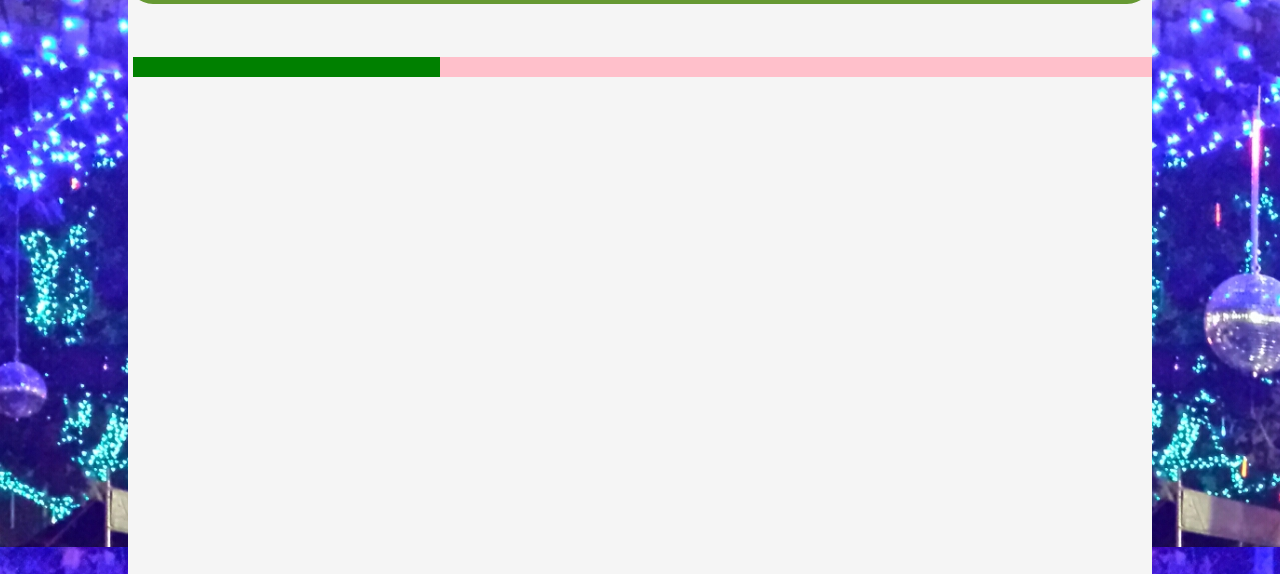
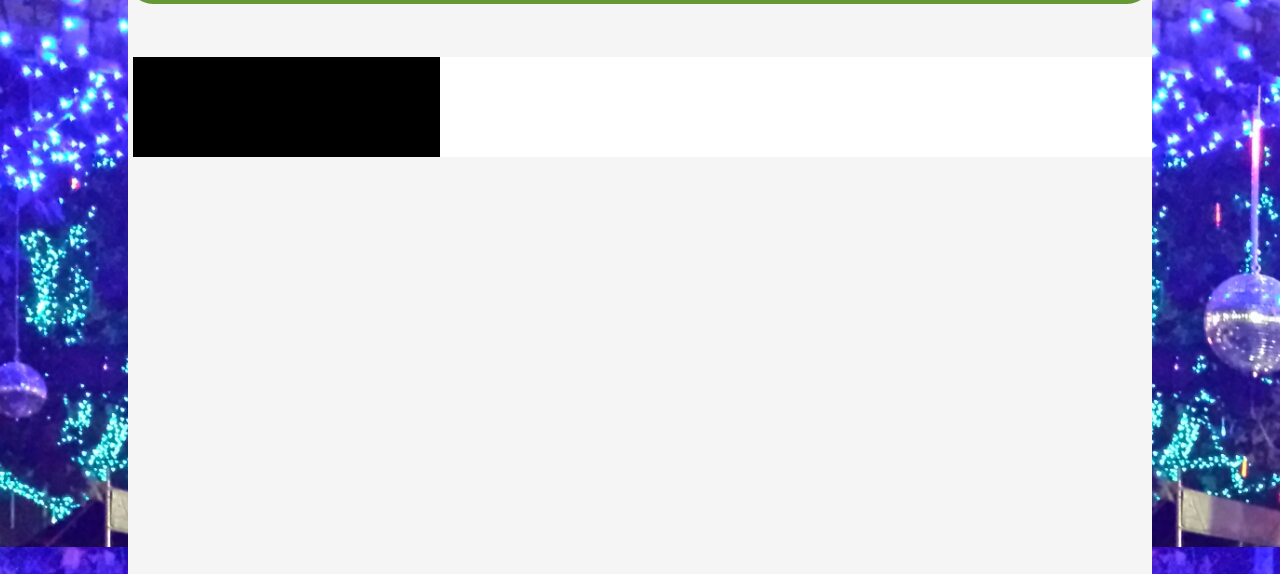
Before and after one commit to krishash05/RampUp1, a plain HTML site: page index.html in a window 1280 px wide. Shown: the part 226-800 px from the top of the page. Drawn offline with Linux system fonts and the light colour scheme.

Commit message:
changed background and height of image & content

```diff
--- a/styles/main.css
+++ b/styles/main.css
@@ -86,14 +86,14 @@ float: right;
 	width: 30%;
 	float: left;
 	display: block;
-	height: 20px;
-	background: green;
+	height: 100px;
+	background: black;
 	}
 
 .Post .content {
 	width: 70%;
 	float: left;
 	display: block;
-	height: 20px;
-	background: pink;
+	height: 100px;
+	background: white;
 	}
```
